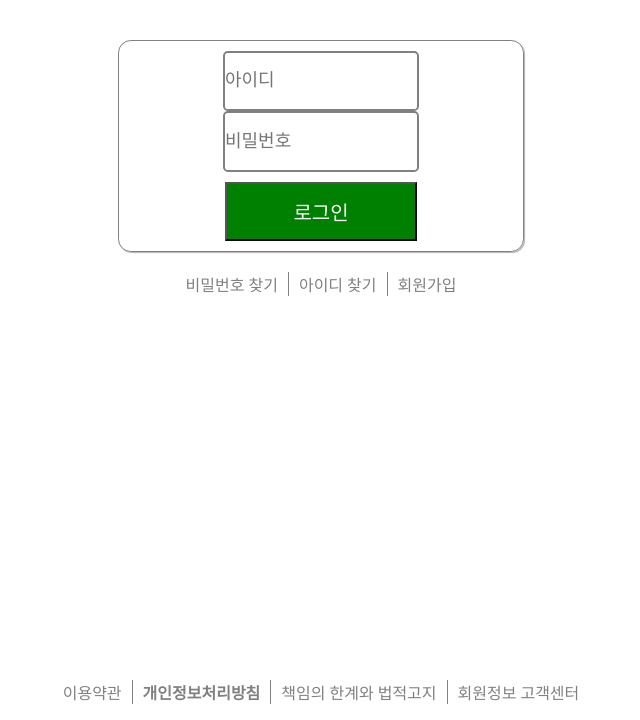
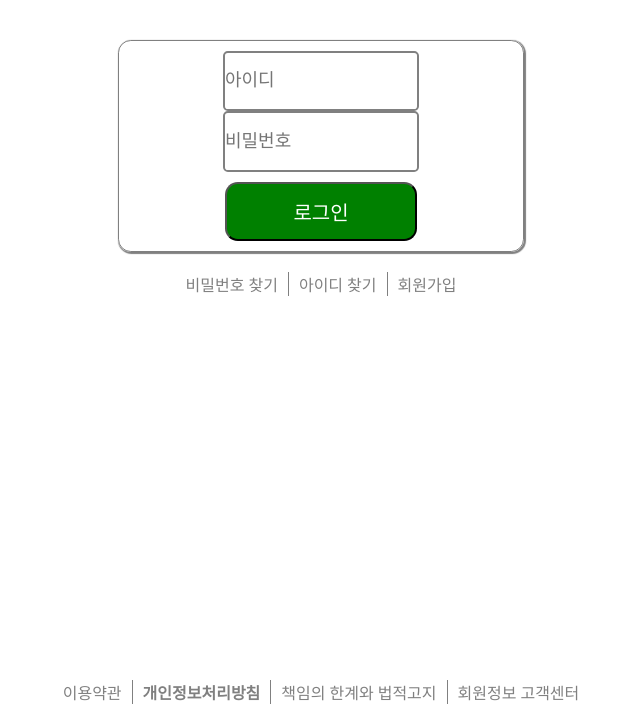
Before and after one commit to CreatePath/sscc-express-study, a plain HTML site: page ch1/index.html in a window 1280 px wide. Shown: the part 123-843 px from the top of the page, without its empty margins (319-959 px from the left). Drawn offline with Linux system fonts and the light colour scheme.

Commit message:
fix: css bax-shadow reset

```diff
--- a/ch1/css/style.css
+++ b/ch1/css/style.css
@@ -41,7 +41,7 @@ body {
     flex-direction: column;
     align-items: center;
     justify-content: center;
-    box-shadow: 1px 1px 1px rgba(0.4, 0.3, 0, 0.3);
+    box-shadow: 1px 1px 1px 1px gray;
 }
 
 #loginform input {
@@ -56,6 +56,7 @@ body {
 #submit {
     background-color: green;
     color: white;
+    border-radius: 0.8rem;
     width: 50%;
     height: 100%;
     padding: 0;
--- a/ch1/index.html
+++ b/ch1/index.html
@@ -15,7 +15,7 @@
         <div class="container">
             <form id="loginform" method="post" action="">
                 <input type="text" id="id" placeholder="아이디" />
-                <input type="text" id="password" placeholder="비밀번호" />
+                <input type="password" id="pw" placeholder="비밀번호" />
                 <button id="submit" type="submit" form="loginform">로그인</button>
             </form>
 
```
